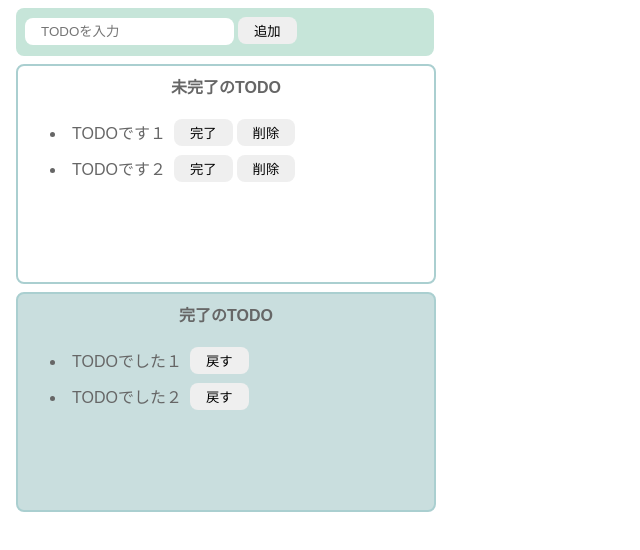
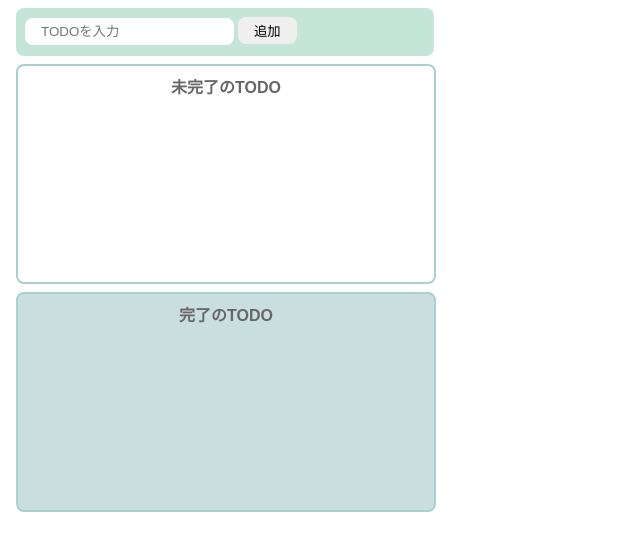
Before and after one commit to Kanae-Nishina/react-practice-todoapp, a React (Create React App) app: page / in a window 1280 px wide. Shown: the top 550 px of the page, without its empty margins (0-640 px from the left). Built offline with nearby package versions, Linux system fonts and the light colour scheme.

Commit message:
タスクを完了から未完了に戻す機能を追加

```diff
--- a/src/Todo.jsx
+++ b/src/Todo.jsx
@@ -3,8 +3,8 @@ import './style.css';
 
 export const Todo = () => {
   const [todoText, setTodoText] = useState("");
-  const [incompleteTodos, setIncompleteTodos] = useState(["TODOです１", "TODOです２"]);
-  const [completeTodos, setCompleteTodos] = useState(["TODOでした１", "TODOでした２"]);
+  const [incompleteTodos, setIncompleteTodos] = useState([]);
+  const [completeTodos, setCompleteTodos] = useState([]);
 
   const onChangeTodoText = (event) => setTodoText(event.target.value);
 
@@ -18,9 +18,10 @@ export const Todo = () => {
   const onClickComplete = (index) => {
     const newIncompleteTodos = [...incompleteTodos];
     newIncompleteTodos.splice(index,1);
-    setIncompleteTodos(newIncompleteTodos);
 
     const newCompleteTodos = [...completeTodos, incompleteTodos[index]];
+
+    setIncompleteTodos(newIncompleteTodos);
     setCompleteTodos(newCompleteTodos);
   };
 
@@ -28,6 +29,16 @@ export const Todo = () => {
     const newTodos = [...incompleteTodos];
     newTodos.splice(index,1);
     setIncompleteTodos(newTodos);
+  };
+
+  const onClickBack = (index) => {
+    const newCompleteTodos = [...completeTodos];
+    newCompleteTodos.splice(index,1);
+
+    const newIncompleteTodos = [...incompleteTodos,completeTodos[index]];
+
+    setCompleteTodos(newCompleteTodos);
+    setIncompleteTodos(newIncompleteTodos);
   };
 
   return (
@@ -54,11 +65,11 @@ export const Todo = () => {
       <div className='complete-area'>
         <p className='title'>完了のTODO</p>
         <ul>
-          {completeTodos.map((todo)=> (
-            <li>
+          {completeTodos.map((todo,index)=> (
+            <li key={todo}>
               <div className='list-row'>
                 <p className='todo-item'>{todo}</p>
-                <button>戻す</button>
+                <button onClick = {()=>onClickBack(index)}>戻す</button>
               </div>
             </li>
           ))}
```
